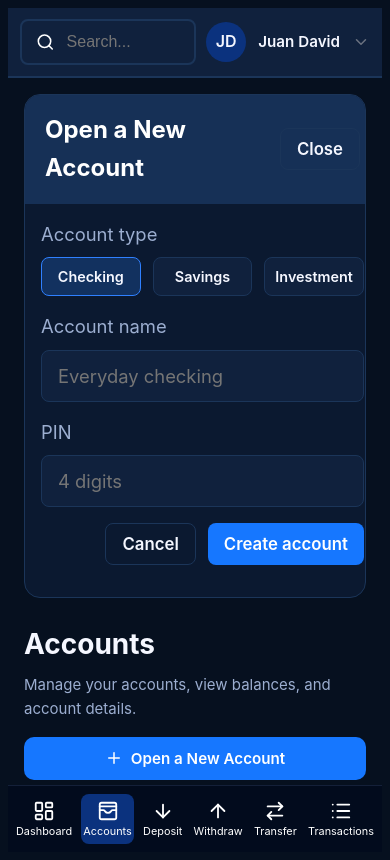
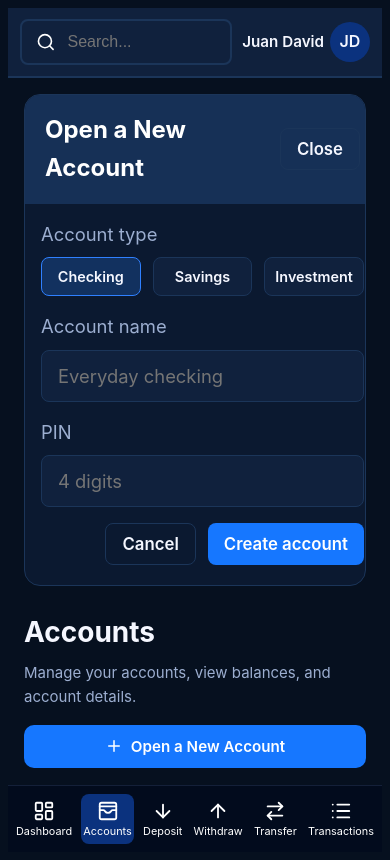
Before and after one commit to jdv75/Bank-Interface-Application, a React (Vite) app: page /accounts in a window 390 px wide. Both pictures are taken after a click on the button "Open a New Account". Built offline with nearby package versions, Linux system fonts and the light colour scheme.

Commit message:
Adding more details

```diff
--- a/src/components/NewAccountForm/NewAccountForm.css
+++ b/src/components/NewAccountForm/NewAccountForm.css
@@ -3,7 +3,7 @@
     gap: 16px;
     box-sizing: border-box;
     margin-bottom: 24px;
-    padding: 0 0 32px;
+    padding: 0 0 20px;
     overflow: hidden;
     background-color: var(--bg-card);
     border: 1px solid var(--border-color);
--- a/src/components/Topbar/Topbar.css
+++ b/src/components/Topbar/Topbar.css
@@ -104,7 +104,7 @@
 }
 
 .profile-role {
-    margin-top: 2px;
+    margin-top: -5px;
     font-size: 0.75rem;
     color: #6b7280;
 }
@@ -128,7 +128,12 @@
         width: auto;
         flex: 1;
         min-width: 0;
+        max-width: 360px;
         height: 42px;
+    }
+
+    .profile {
+        gap: 6px;
     }
 
     .profile-picture {
--- a/src/components/Topbar/Topbar.tsx
+++ b/src/components/Topbar/Topbar.tsx
@@ -79,10 +79,6 @@ function Topbar() {
 
             <div className="profile">
 
-                <div className="profile-picture">
-                    <span>JD</span>
-                </div>
-
                 <div className="profile-info">
                     <span className="profile-name">
                         Juan David
@@ -93,7 +89,11 @@ function Topbar() {
                     </span>
                 </div>
 
-                <ChevronDown className="profile-arrow" />
+                <div className="profile-picture">
+                    <span>JD</span>
+                </div>
+
+                {/* <ChevronDown className="profile-arrow" /> */}
 
             </div>
 
```
